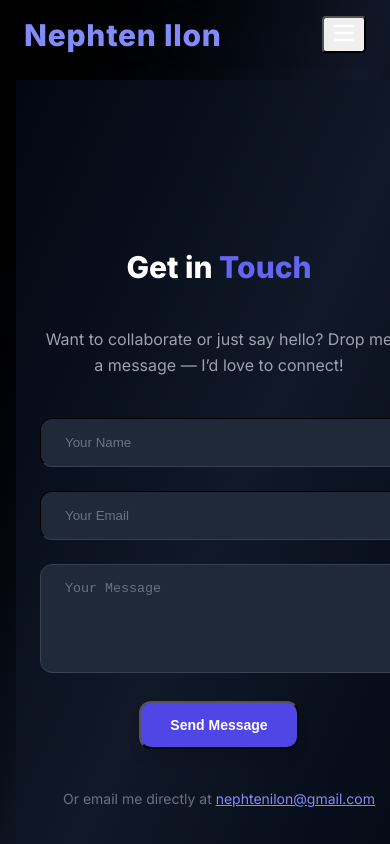
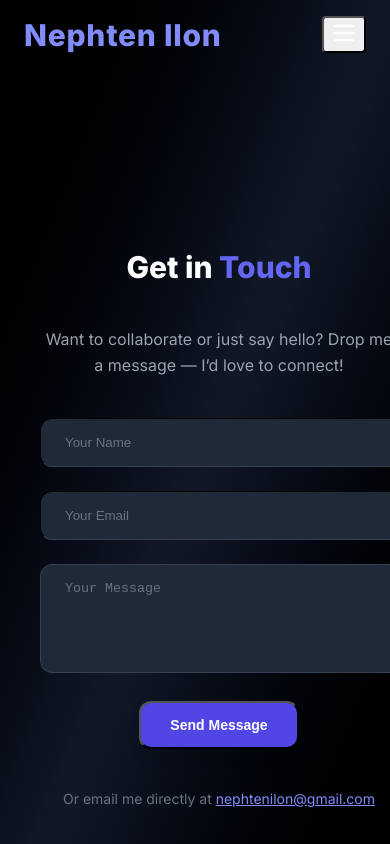
Before and after one commit to NeppyS/Gege, a Vue app: page /contact in a window 390 px wide. Built offline with nearby package versions, Linux system fonts and the light colour scheme.

Commit message:
💄 Updated hero section with social buttons, animations, and responsiveness

```diff
--- a/src/components/Navbar.vue
+++ b/src/components/Navbar.vue
@@ -1,6 +1,6 @@
 <template>
   <nav
-    class="fixed top-0 left-0 w-full z-50 backdrop-blur-md bg-transparent"
+    class="fixed"
     role="navigation"
     aria-label="Primary"
   >
--- a/src/views/Contact.vue
+++ b/src/views/Contact.vue
@@ -1,7 +1,7 @@
 <template>
   <div
     id="contact"
-    class="w-full min-h-screen flex flex-col items-center justify-center text-center overflow-hidden p-6 sm:p-10 bg-gradient-to-br from-gray-950 via-gray-900 to-gray-950 text-white"
+    class="w-full min-h-screen flex flex-col items-center justify-center text-center overflow-hidden p-6 sm:p-10 via-gray-900 to-gray-950 text-white"
   >
     <h1
       class="text-3xl sm:text-5xl md:text-6xl font-extrabold mb-6 leading-tight opacity-0 animate-fade-in"
```
